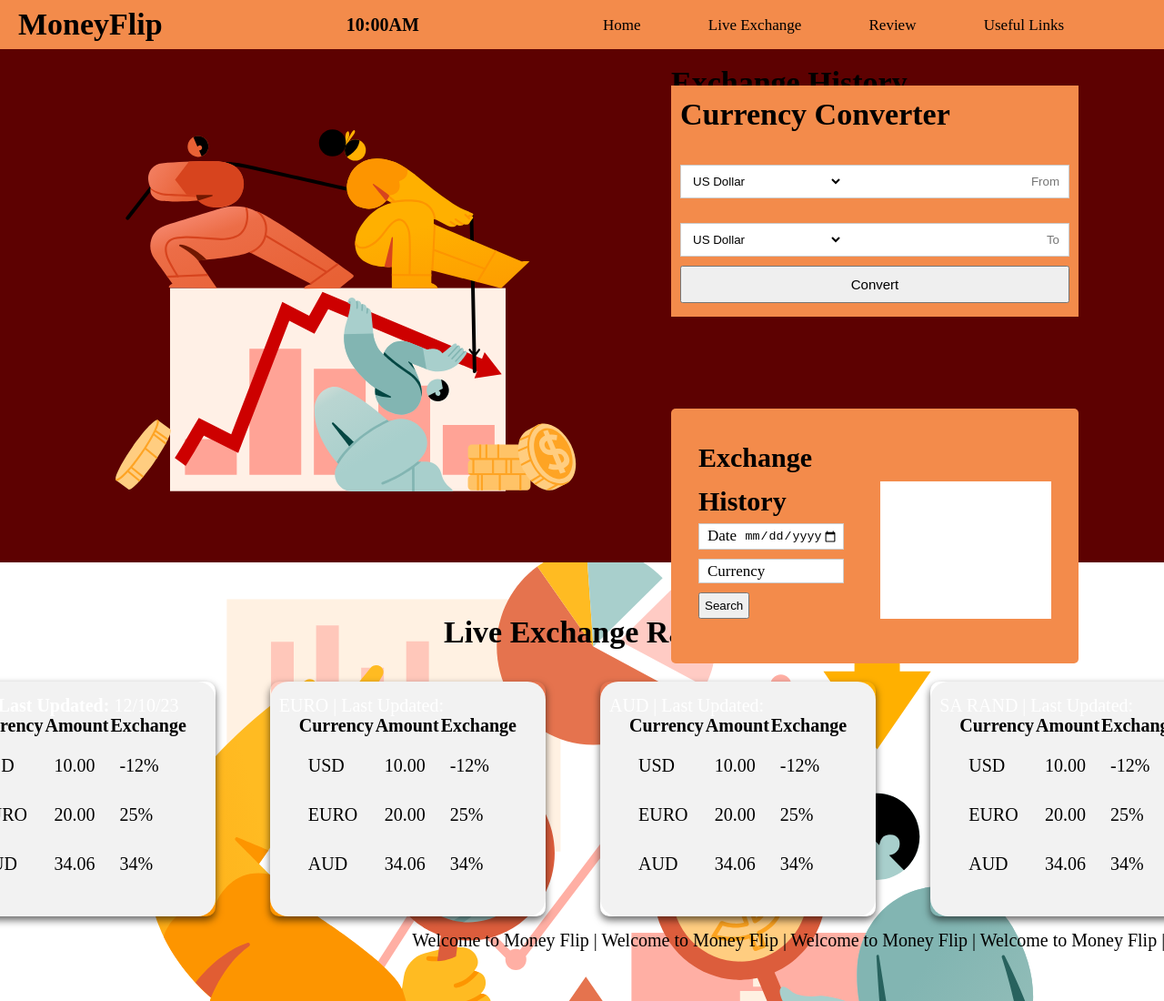
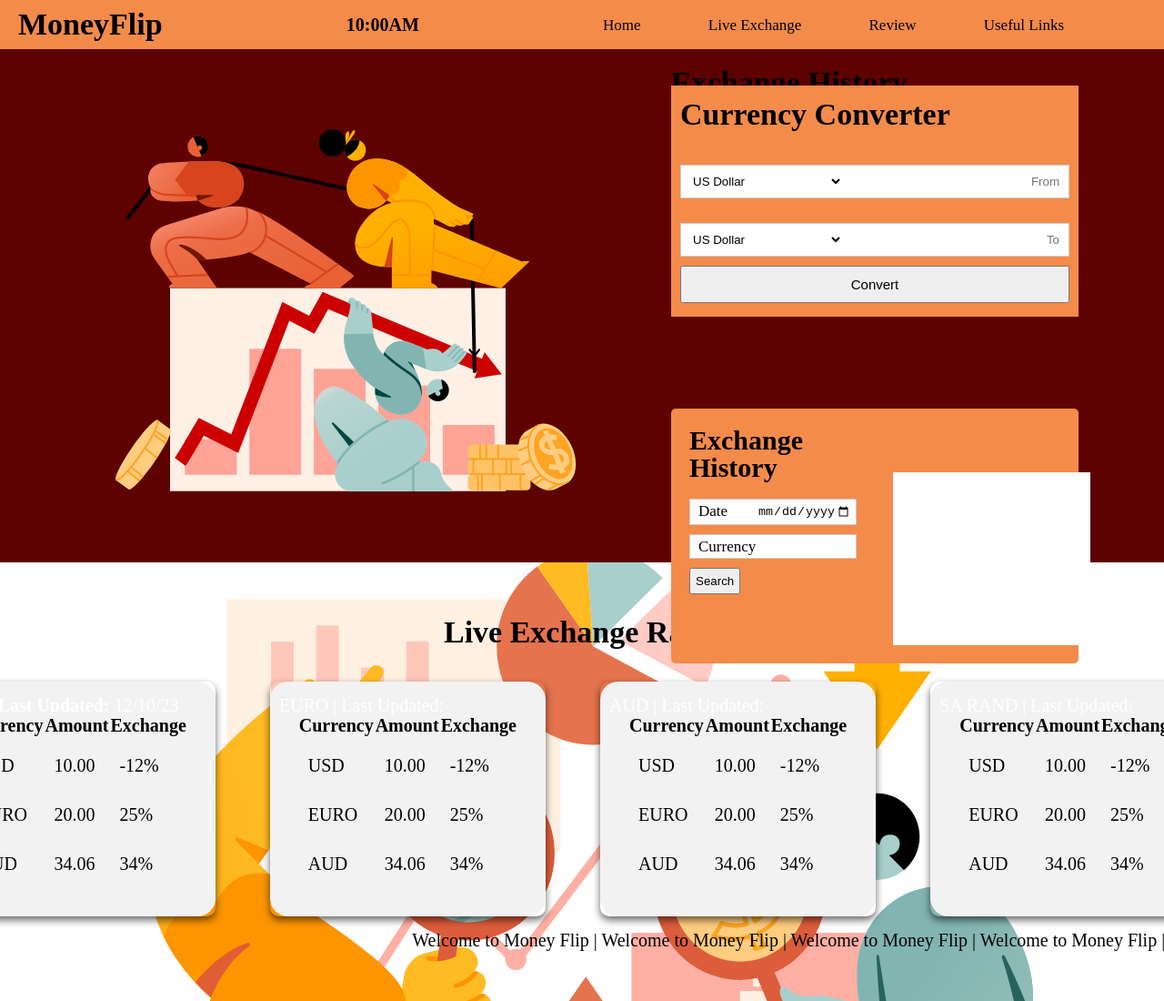
Before and after one commit to coderbenny/money-flip-V2, a plain HTML site: page public/index.html in a window 1280 px wide. Shown: the top 1100 px of the page at 91% size. Drawn offline with Linux system fonts and the light colour scheme.

Commit message:
corrected the alignment for the exchange history element

```diff
--- a/public/index.html
+++ b/public/index.html
@@ -62,7 +62,7 @@
                     <div class="single-card">
                         <form action="">
                             <div class="exchange-header">
-                                <h1 style="font-size: 30px;">Exchange History</h1>
+                                <h1>Exchange History</h1>
                             </div>
                             <div class="date">
                                 <label for="date">Date</label>
--- a/public/styles.css
+++ b/public/styles.css
@@ -97,11 +97,19 @@ input {
     border-radius: 5px;
 }
 
+.exchange-header h1{
+    font-size: 30px;
+    line-height: 1;
+    margin-bottom: 19px;
+}
+
 .single-card{
     display: flex;
     flex-direction: row;
     border-radius: 10px;
-    padding: 20px;
+    padding: 10px;
+    margin-bottom: 0px;
+    position: absolute;
 }
 
 .date, .currency{
@@ -120,9 +128,9 @@ input {
 
 .history{
     width: 270px;
+    height: 190px;
     margin-left: 40px;
     margin-top: 50px;
-
     background-color: white;
 }
 
```
